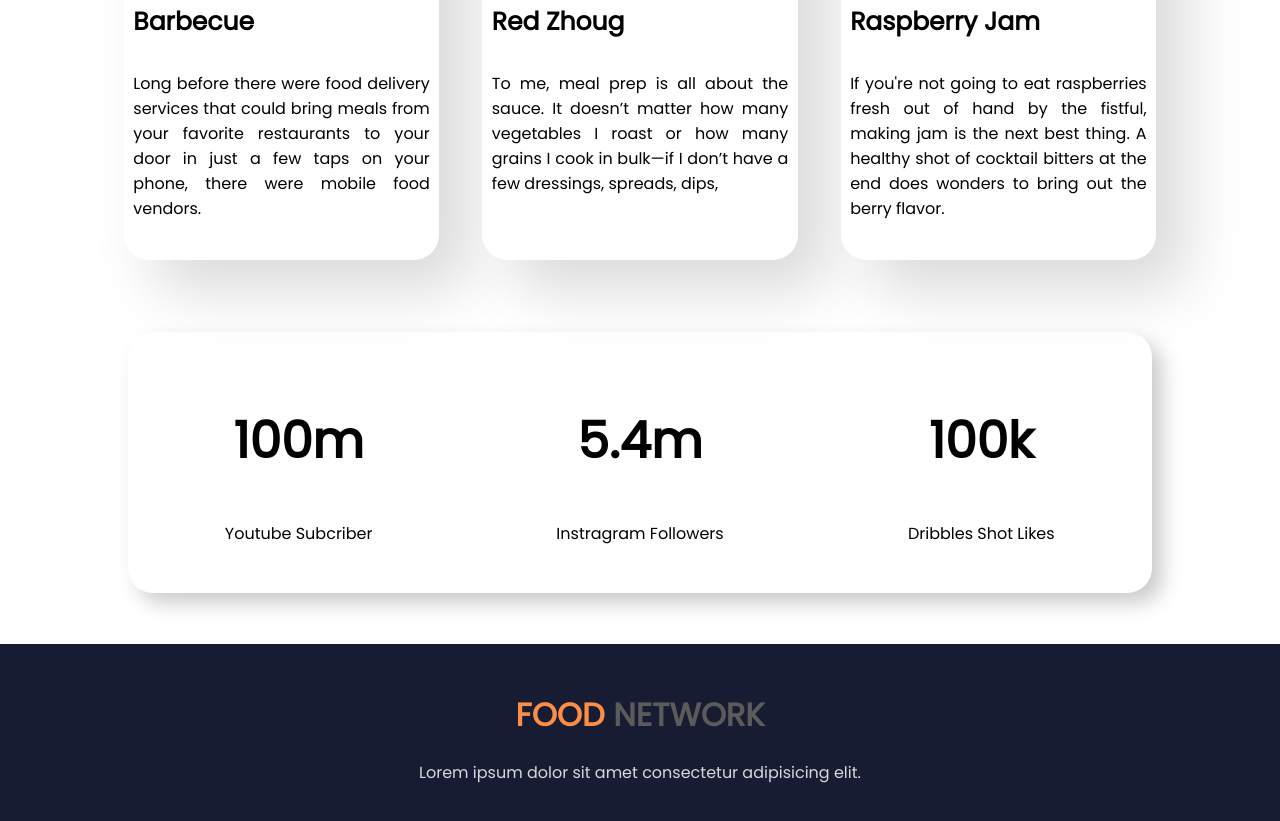
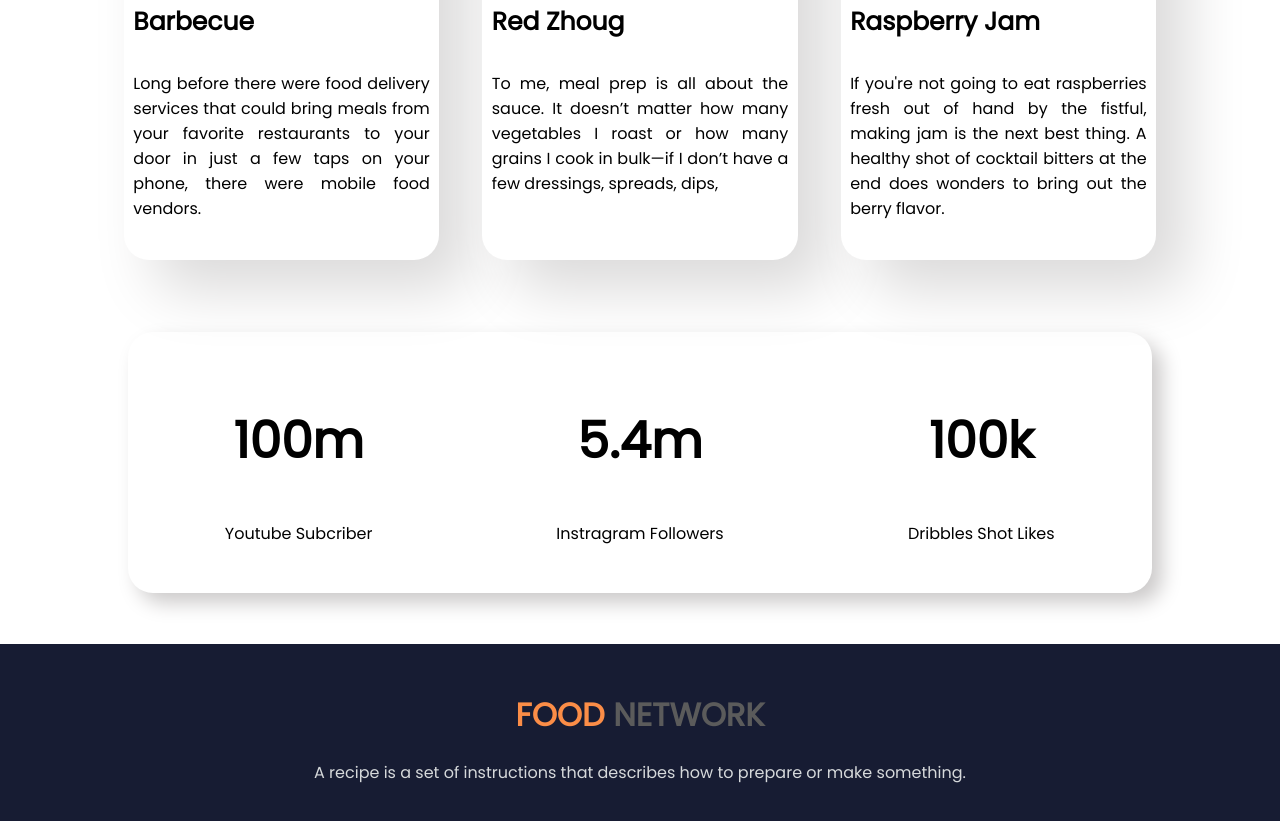
Before and after one commit to rajeshJSweb/food-network, a plain HTML site: page index.html in a window 1280 px wide. Shown: the part 1822-2643 px from the top of the page. Drawn offline with Linux system fonts and the light colour scheme.

Commit message:
Last Commit

```diff
--- a/index.html
+++ b/index.html
@@ -75,7 +75,7 @@
     </section>
         <div class="footer">
             <h1><span id="food">FOOD</span> <span id="netwok"> NETWORK</span></h1>
-            <h4>Lorem ipsum dolor sit amet consectetur adipisicing elit.</h4>
+            <h4>A recipe is a set of instructions that describes how to prepare or make something.</h4>
         </div>
 </body>
 </html>
```
